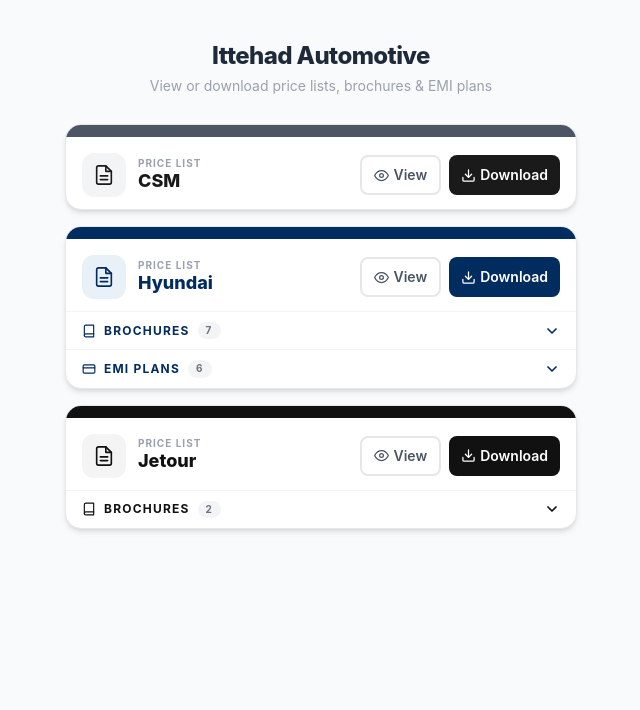
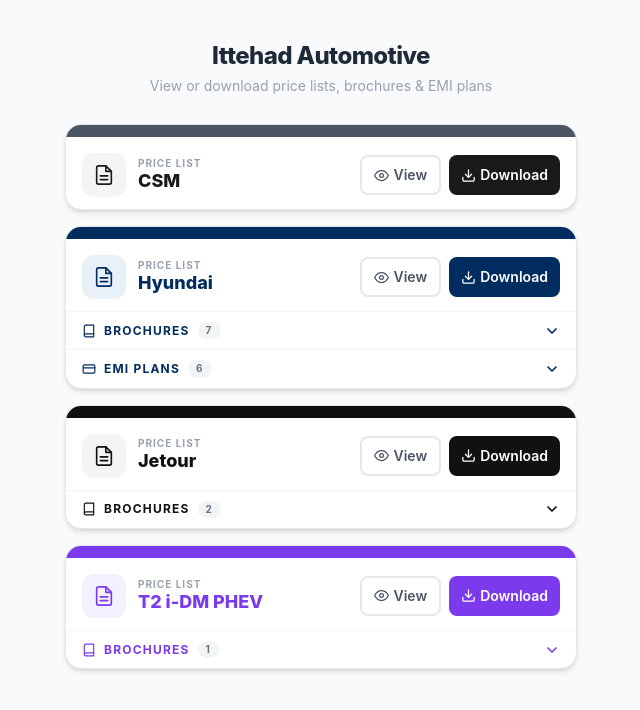
Before and after one commit to Rehanminhas03/ittehad-automotive, a Next.js app: page / in a window 1280 px wide. Shown: the top 710 px of the page, without its empty margins (319-959 px from the left). Built offline with nearby package versions, Linux system fonts and the light colour scheme.

Commit message:
Add T2 i-DM PHEV as separate section with price list and brochure

```diff
--- a/app/page.tsx
+++ b/app/page.tsx
@@ -64,6 +64,18 @@ const brands: Brand[] = [
     brochures: [
       { label: "Dashing", file: "/Jetour-Karachi-Dashing-Brochure.pdf" },
       { label: "X70 Plus", file: "/Jetour-X70-Plus-2025-PK.pdf" },
+    ],
+    emiPlans: [],
+  },
+  {
+    id: "t2-idm",
+    brand: "T2 i-DM PHEV",
+    priceFile: "/t2-idm.pdf",
+    color: "#7c3aed",
+    stripColor: "#7c3aed",
+    iconBg: "#f3f0ff",
+    brochures: [
+      { label: "T2 i-DM Brochure", file: "/Jetour_T2_Brochure_Enhanced.pdf" },
     ],
     emiPlans: [],
   },
```
Also changed, not shown: 2 other files (tests, documents, lock files or other folders).
